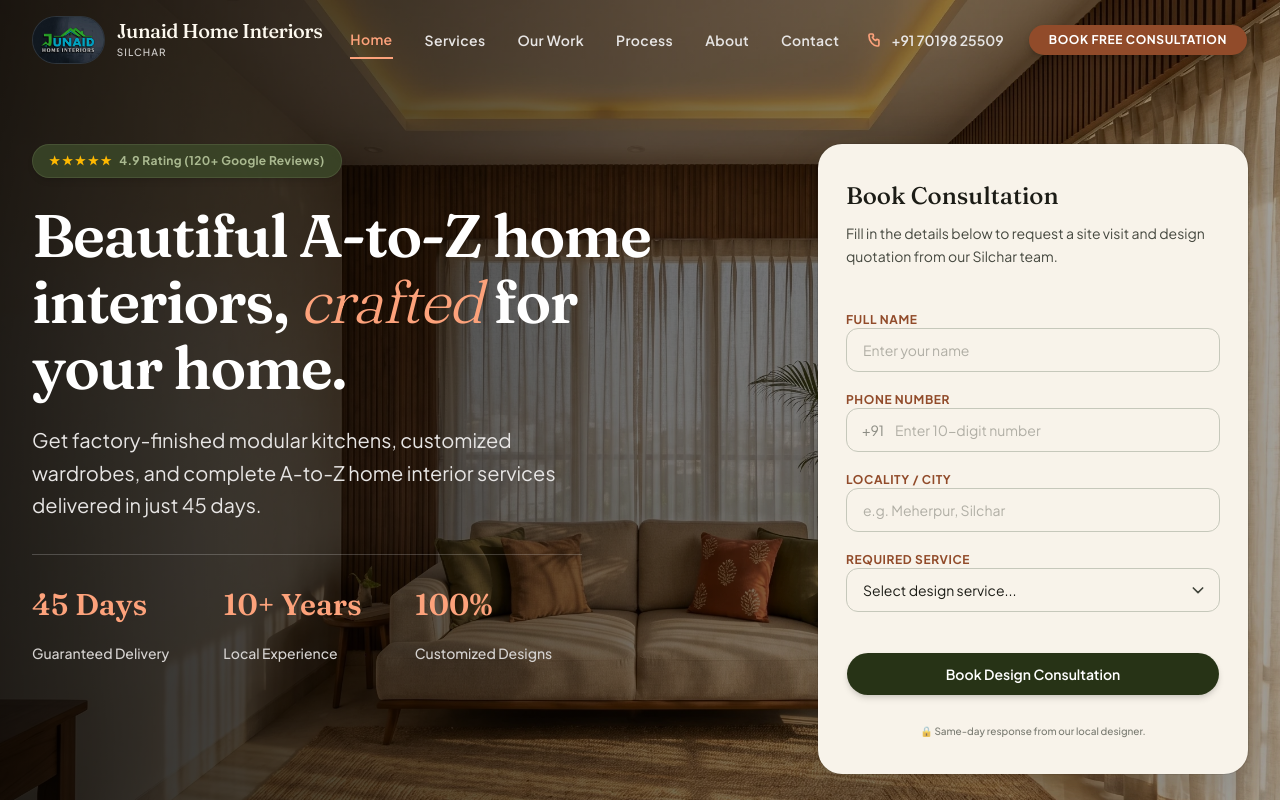
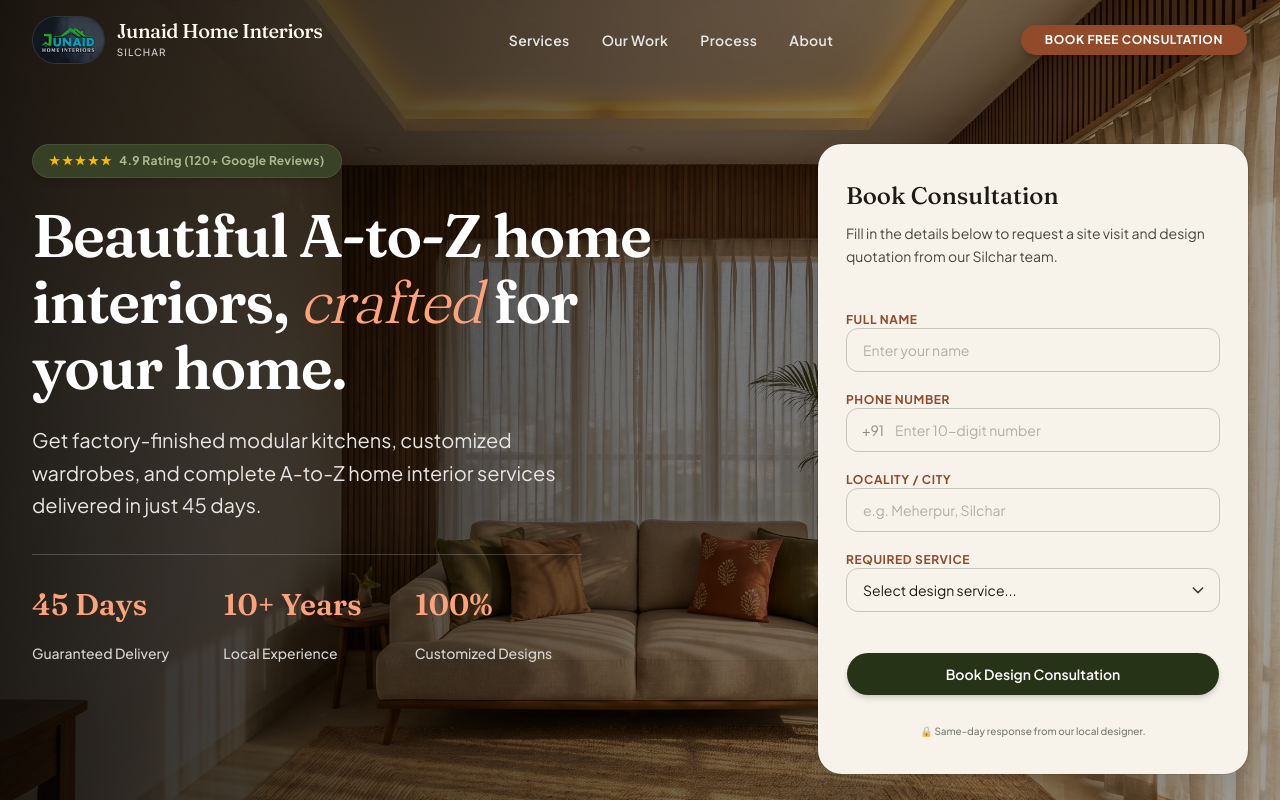
Before and after one commit to Habib7442/junaid-home-interiors, a Next.js app: page / in a window 1280 px wide. Shown: the top 800 px of the page. Built offline with nearby package versions, Linux system fonts and the light colour scheme.

Commit message:
design: decongest desktop header elements by removing redundant navigation links and raw phone numbers

```diff
--- a/components/Navbar.tsx
+++ b/components/Navbar.tsx
@@ -82,47 +82,53 @@ export default function Navbar() {
         </Link>
 
         {/* Desktop Navigation Links */}
-        <nav className="hidden lg:flex items-center gap-8">
-          {navLinks.map((link) => (
+        <nav className="hidden lg:flex items-center gap-8 font-medium">
           <Link
-              key={link.name}
-              href={link.href}
+            href="/services"
             className={`font-sans text-sm font-semibold tracking-wide transition-colors hover:text-[var(--secondary-container,#fda27b)] py-2 ${
-                isActive(link.href)
+              isActive("/services")
                 ? "text-[var(--secondary-container,#fda27b)] border-b-2 border-[var(--secondary-container,#fda27b)]"
                 : "text-stone-200"
             }`}
           >
-              {link.name}
+            Services
           </Link>
-          ))}
+          <Link
+            href="/our-work"
+            className={`font-sans text-sm font-semibold tracking-wide transition-colors hover:text-[var(--secondary-container,#fda27b)] py-2 ${
+              isActive("/our-work")
+                ? "text-[var(--secondary-container,#fda27b)] border-b-2 border-[var(--secondary-container,#fda27b)]"
+                : "text-stone-200"
+            }`}
+          >
+            Our Work
+          </Link>
+          <Link
+            href="/process"
+            className={`font-sans text-sm font-semibold tracking-wide transition-colors hover:text-[var(--secondary-container,#fda27b)] py-2 ${
+              isActive("/process")
+                ? "text-[var(--secondary-container,#fda27b)] border-b-2 border-[var(--secondary-container,#fda27b)]"
+                : "text-stone-200"
+            }`}
+          >
+            Process
+          </Link>
+          <Link
+            href="/about"
+            className={`font-sans text-sm font-semibold tracking-wide transition-colors hover:text-[var(--secondary-container,#fda27b)] py-2 ${
+              isActive("/about")
+                ? "text-[var(--secondary-container,#fda27b)] border-b-2 border-[var(--secondary-container,#fda27b)]"
+                : "text-stone-200"
+            }`}
+          >
+            About
+          </Link>
         </nav>
 
         {/* Desktop Right CTA Elements */}
         <div className="hidden lg:flex items-center gap-6">
-          <a
-            href={telLink}
-            className="font-sans text-sm font-semibold text-stone-200 hover:text-[var(--secondary-container,#fda27b)] transition-colors flex items-center gap-2"
-          >
-            {/* Phone Icon */}
-            <svg
-              className="h-4 w-4 text-[var(--secondary-container,#fda27b)]"
-              fill="none"
-              viewBox="0 0 24 24"
-              stroke="currentColor"
-              strokeWidth="2.5"
-            >
-              <path
-                strokeLinecap="round"
-                strokeLinejoin="round"
-                d="M3 5a2 2 0 012-2h3.28a1 1 0 01.94.725l.548 2.2a1 1 0 01-.321.988l-1.305.98a10.582 10.582 0 004.872 4.872l.98-1.305a1 1 0 01.988-.321l2.2.548a1 1 0 01.725.94V19a2 2 0 01-2 2h-1C9.716 21 3 14.284 3 6V5z"
-              />
-            </svg>
-            {business.phoneDisplay}
-          </a>
-
           <Link href="/contact">
-            <Button className="rounded-full bg-[var(--secondary,#914b2a)] hover:bg-[var(--secondary-container,#fda27b)] hover:text-[var(--on-secondary-container,#773718)] text-white text-xs font-bold tracking-wider uppercase px-5 py-2.5 transition-all shadow-md">
+            <Button className="rounded-full bg-[var(--secondary,#914b2a)] hover:bg-[var(--secondary-container,#fda27b)] hover:text-[var(--on-secondary-container,#773718)] text-white text-xs font-bold tracking-wider uppercase px-6 py-3 transition-all shadow-md active:scale-95 duration-200">
               Book Free Consultation
             </Button>
           </Link>
```
Lines whose indentation alone changed are shown as unchanged.
